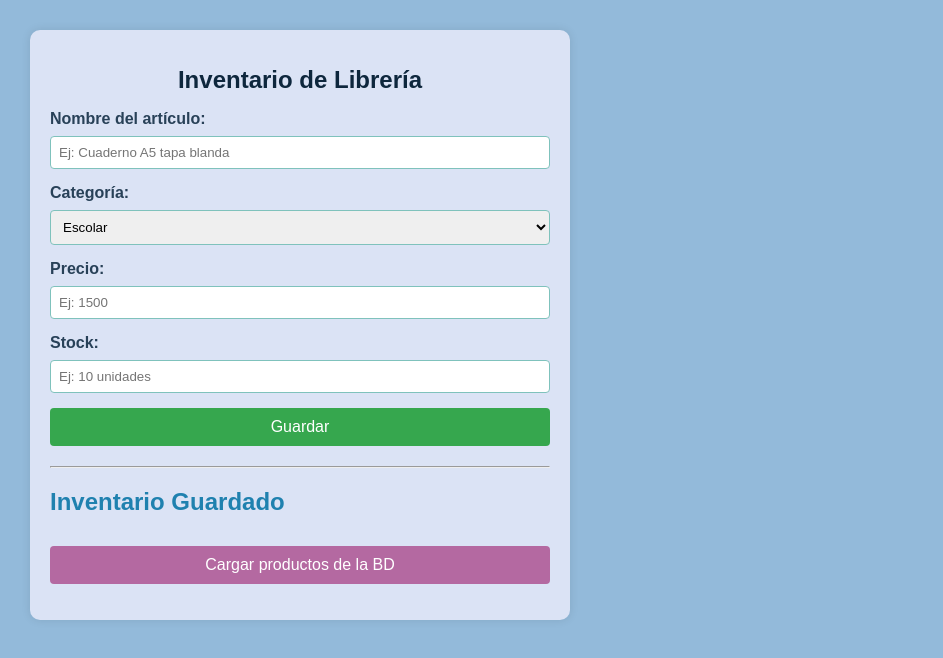
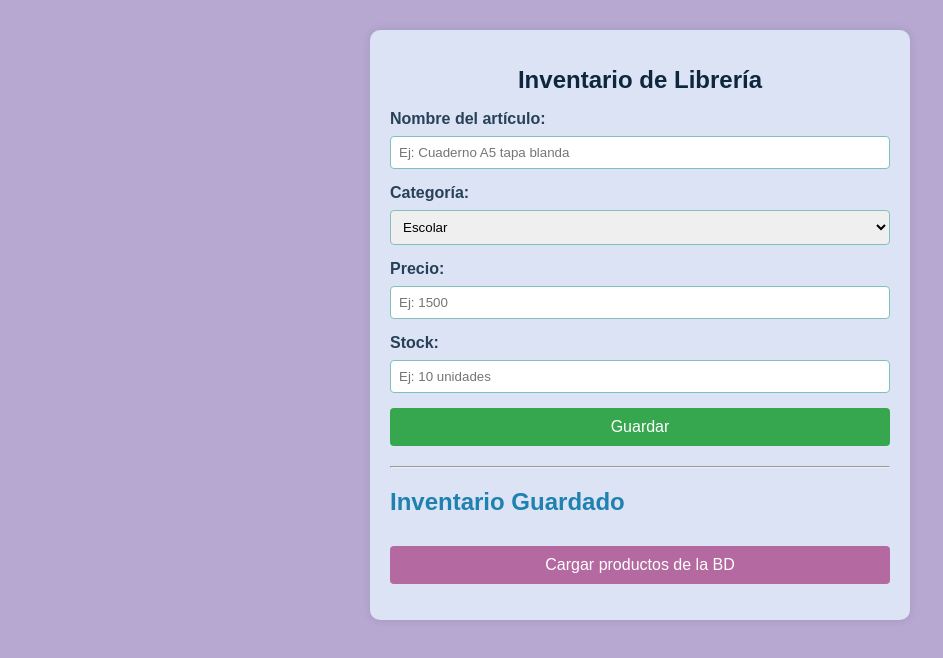
Before and after one commit to lorenarodriguez2306/Conectores-BD-LRodriguez-Sandoval-BRodriguez, a website: page PROYECTO/index.html in a window 1280 px wide. Shown: the whole page, without its empty margins (0-943 px from the left). Drawn offline with Linux system fonts and the light colour scheme.

Commit message:
Modify body styles and enhance layout
Updated body background color and added display flex for centering.

```diff
--- a/PROYECTO/style.css
+++ b/PROYECTO/style.css
@@ -1,12 +1,14 @@
 body {
     font-family: Arial, sans-serif;
     margin: 30px;
-    background-color: #93bada;
+    background-color: #b6a8d1;
+    display: flex;
+    justify-content: center;
     align-items: center;
 }
 
-
 .contenedor {
+    width: 100%;
     max-width: 500px;
     background: rgb(219, 227, 245);
     padding: 20px;
@@ -15,6 +17,7 @@ body {
     box-shadow: 0 0 10px rgba(0,0,0,0.1);
 
 }
+
 
 h1 {
     color: #0e273d;
```
